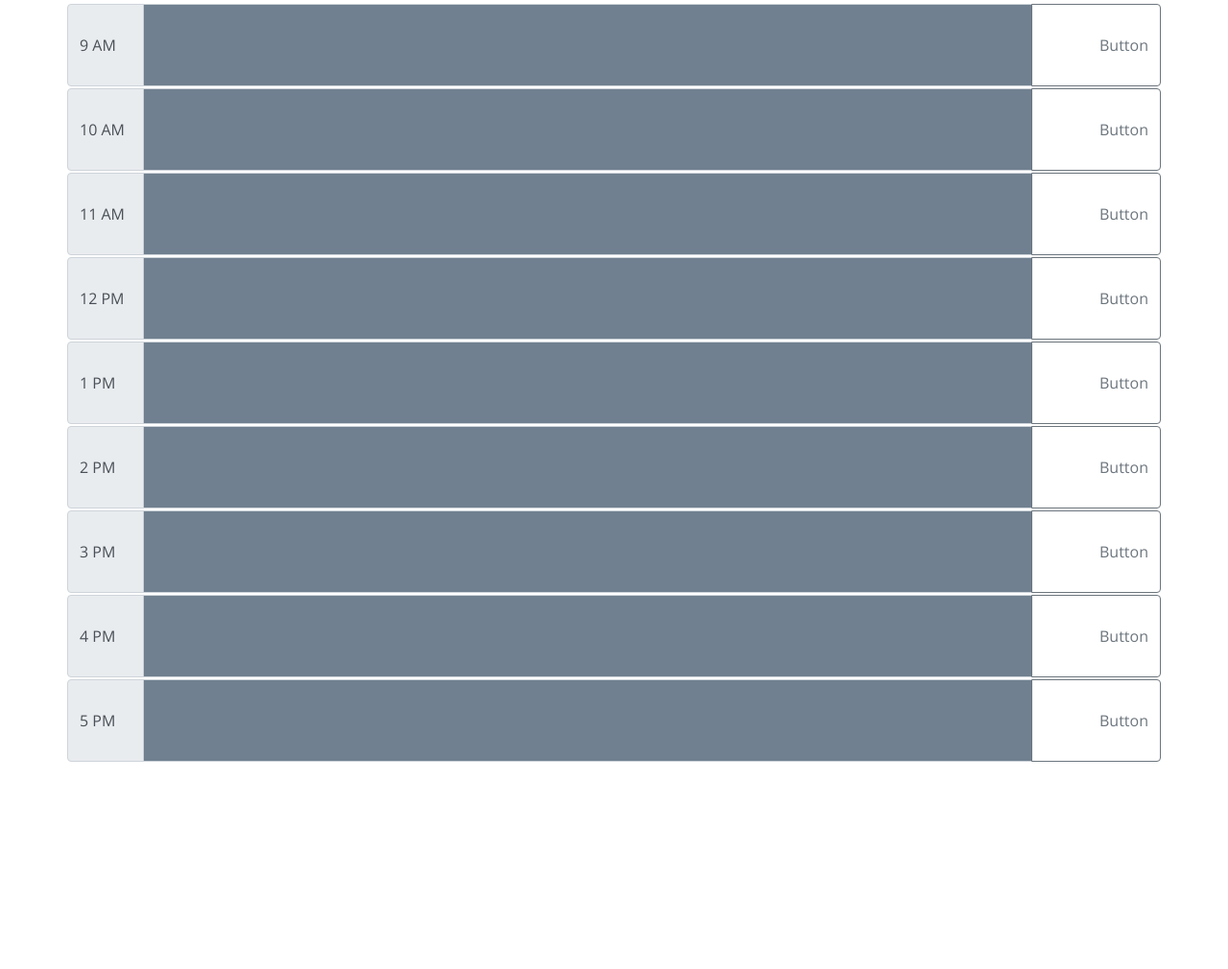
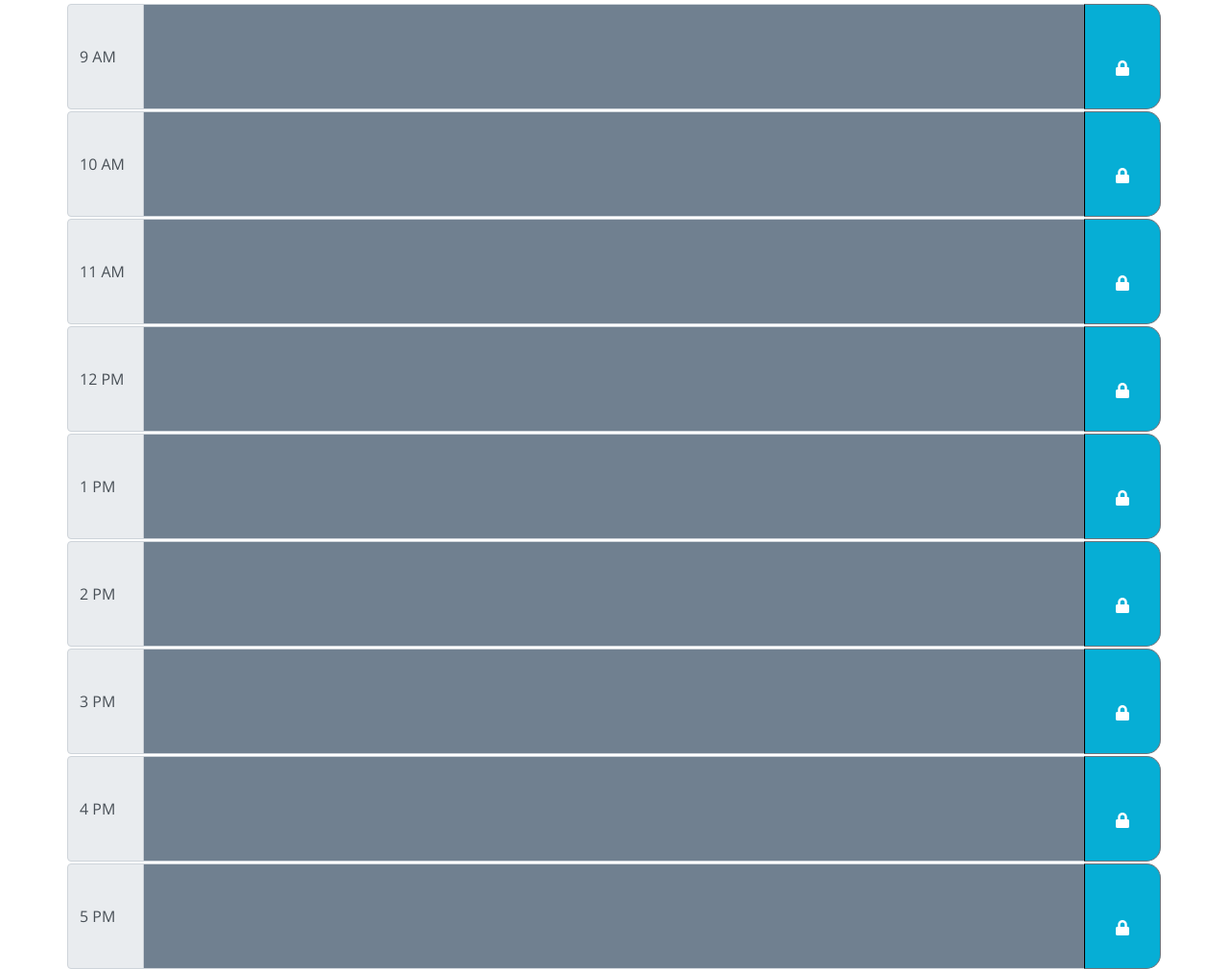
Before and after one commit to henryni914/Daily-Planner, a plain HTML site: page index.html in a window 1280 px wide. Shown: the part 333-1343 px from the top of the page at 96% size. Before the commit the page ends 1127 px from the top, so only its background shows below. Drawn offline with nearby package versions, Linux system fonts and the light colour scheme.

Commit message:
updated the readME and applied some css changes such as replacing the text button for a lock icon and adding background fill

```diff
--- a/index.html
+++ b/index.html
@@ -42,12 +42,12 @@
           ></textarea>
           <div class="input-group-append">
             <button
-              class="btn btn-outline-secondary"
+              class="btn btn-outline-secondary saveBtn"
               type="button"
               id="button-addon2"
               value="0"
             >
-              Button
+            <i class="fas fa-lock"></i>
             </button>
           </div>
         </div>
@@ -65,12 +65,12 @@
           ></textarea>
           <div class="input-group-append">
             <button
-              class="btn btn-outline-secondary"
+              class="btn btn-outline-secondary saveBtn"
               type="button"
               id="button-addon2"
               value="1"
             >
-              Button
+            <i class="fas fa-lock"></i>
             </button>
           </div>
         </div>
@@ -88,12 +88,12 @@
           ></textarea>
           <div class="input-group-append">
             <button
-              class="btn btn-outline-secondary"
+              class="btn btn-outline-secondary saveBtn"
               type="button"
               id="button-addon2"
               value="2"
             >
-              Button
+            <i class="fas fa-lock"></i>
             </button>
           </div>
         </div>
@@ -111,12 +111,12 @@
           ></textarea>
           <div class="input-group-append">
             <button
-              class="btn btn-outline-secondary"
+              class="btn btn-outline-secondary saveBtn"
               type="button"
               id="button-addon2"
               value="3"
             >
-              Button
+            <i class="fas fa-lock"></i>
             </button>
           </div>
         </div>
@@ -133,12 +133,12 @@
           ></textarea>
           <div class="input-group-append">
             <button
-              class="btn btn-outline-secondary"
+              class="btn btn-outline-secondary saveBtn"
               type="button"
               id="button-addon2"
               value="4"
             >
-              Button
+            <i class="fas fa-lock"></i>
             </button>
           </div>
         </div>
@@ -156,12 +156,12 @@
           ></textarea>
           <div class="input-group-append">
             <button
-              class="btn btn-outline-secondary"
+              class="btn btn-outline-secondary saveBtn"
               type="button"
               id="button-addon2"
               value="5"
             >
-              Button
+            <i class="fas fa-lock"></i>
             </button>
           </div>
         </div>
@@ -179,12 +179,12 @@
           ></textarea>
           <div class="input-group-append">
             <button
-              class="btn btn-outline-secondary"
+              class="btn btn-outline-secondary saveBtn"
               type="button"
               id="button-addon2"
               value="6"
             >
-              Button
+            <i class="fas fa-lock"></i>
             </button>
           </div>
         </div>
@@ -202,12 +202,12 @@
           ></textarea>
           <div class="input-group-append">
             <button
-              class="btn btn-outline-secondary"
+              class="btn btn-outline-secondary saveBtn"
               type="button"
               id="button-addon2"
               value="7"
             >
-              Button
+            <i class="fas fa-lock"></i>
             </button>
           </div>
         </div>
@@ -225,12 +225,12 @@
           ></textarea>
           <div class="input-group-append">
             <button
-              class="btn btn-outline-secondary"
+              class="btn btn-outline-secondary saveBtn"
               type="button"
               id="button-addon2"
               value="8"
             >
-              Button
+              <i class="fas fa-lock"></i>
             </button>
           </div>
         </div>
--- a/style.css
+++ b/style.css
@@ -34,7 +34,7 @@ textarea{
   white-space: pre-wrap;
   height: 80px;
   border-top: 1px solid white;;
-  margin-top: 8px;
+  margin-top: 32px;
 }
 
 .hour {
@@ -75,3 +75,9 @@ textarea{
   width: 80px;
   text-align: center;
 }
+
+.btn {
+  width: 80px;
+  text-align: center;
+  padding-top: -10px;
+}
```
Also changed, not shown: 1 other file.
